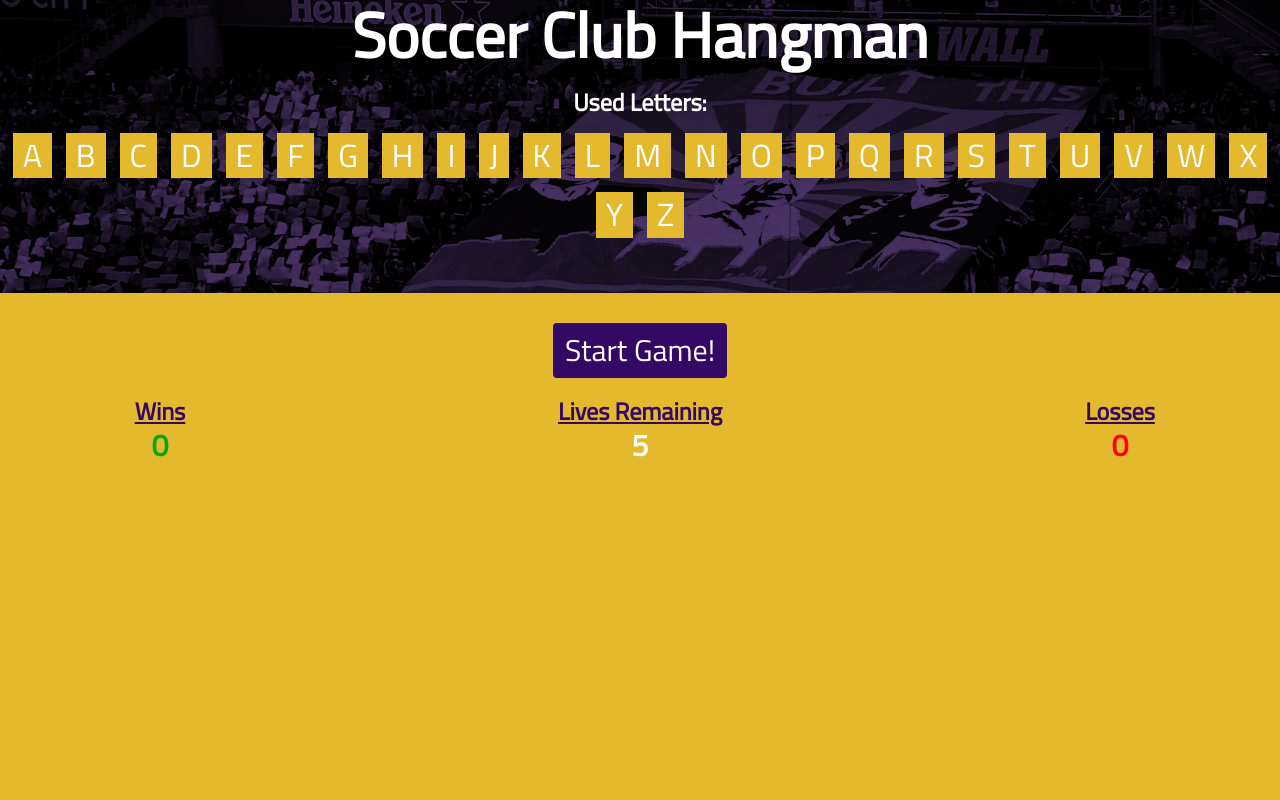
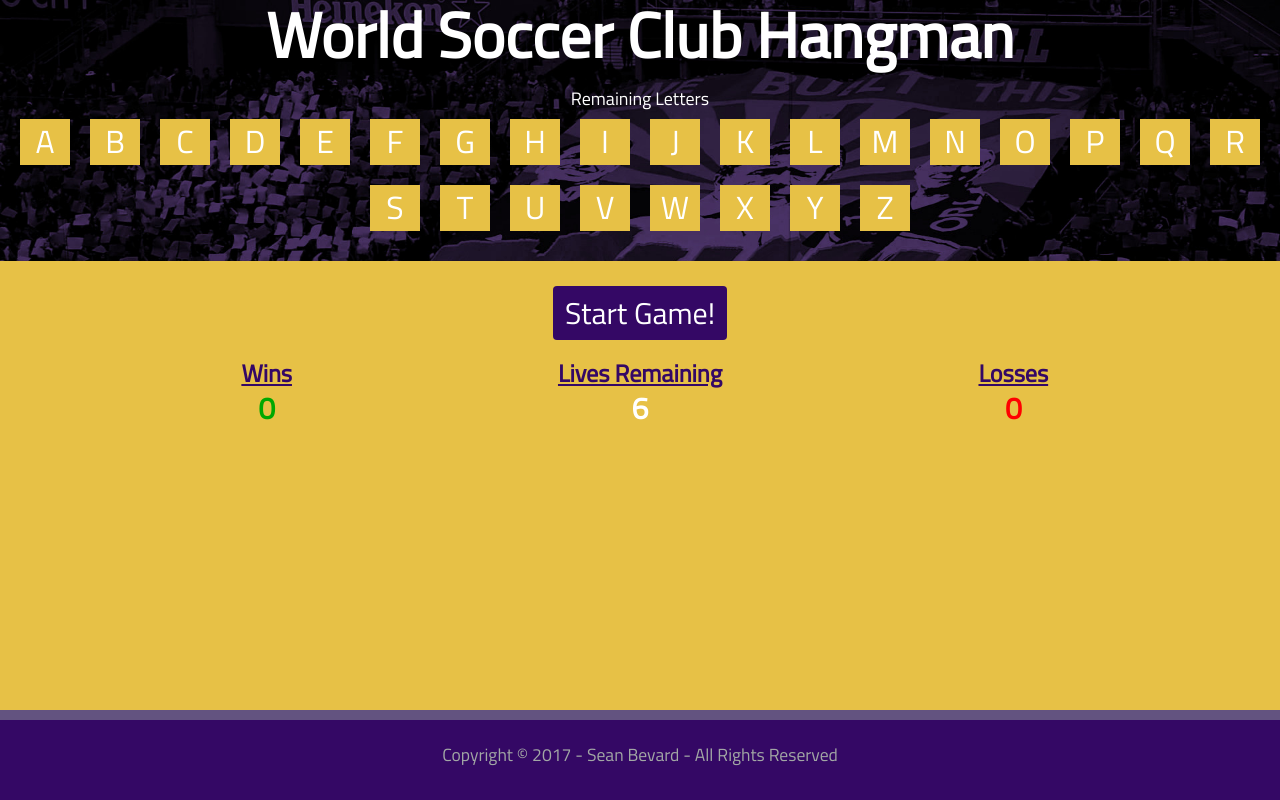
Before and after one commit to seanbevard/Hangman-Game, a PHP site: page / in a window 1280 px wide. Run offline with PHP 8.4, Linux system fonts and the light colour scheme; some libraries are stand-ins or nearby versions.

Commit message:
final touches, couple bug fixes

```diff
--- a/assets/css/style.css
+++ b/assets/css/style.css
@@ -1,9 +1,9 @@
   .letter {
-      padding: 0 10px 0 10px;
-      margin: 7px;
+      margin: 10px;
+      width:50px;
       font-size:2em;
       cursor: default;
-      background-color: #E4B92E;
+      background-color: #e7c146;
       display:inline-block;
   }
 
@@ -28,7 +28,7 @@
       display: inline;
   }
 
-  .btn, .btn:active, .btn:active:focus{
+  .btn, .btn:active,.btn:active:focus{
       font-size: 30px;
       color: #fff;
       background-color: #340865;
@@ -36,9 +36,13 @@
       margin:20px;
   }
 
-  .btn:hover, .btn:focus {
+  .btn:hover, .btn:focus{
       background-color: #220542;
       border-color: white;
+      color:#A2A7A5;
+  }
+  .btn:focus{
+    color:#fff;
   }
 
   #winsId {
@@ -78,20 +82,27 @@
       color:white;
       font-weight: 400;
       font-size: 16px;
-      background-color: #E4B92E;
+      background-color: #e7c146;
       -webkit-font-smoothing: antialiased;
       -webkit-overflow-scrolling: touch;
+        margin-bottom: 90px;
   }
 
   h1,
-  #secretWordId,
   h2,
   h3,
   h4,
   h5,
   h6 {
-      font-weight: 700;
+      font-weight: 500;
       color: #ffffff;
+  }
+  h1, #secretWordId{
+    font-weight: 700;
+  }
+  h4{
+    margin-bottom:0px;
+    margin-top:20px;
   }
   h1{
     margin-top: 0px;
@@ -99,11 +110,13 @@
   .jumbotron {
       background-color: #e3d2f5;
       padding-top:0px;
+      padding-bottom: 10px;
       background-image: url("../images/cover1.jpg");
       background-size: cover;
-      margin-bottom:10px;
+      margin-bottom:5px;
   }
 .container h3{
+  font-weight:700;
   color:#340865;
   margin:0 0 0 0;
   text-decoration: underline;
@@ -111,3 +124,23 @@
 #guessesId{
   color:white;
 }
+/*sticky footer code*/
+html {
+  position: relative;
+  min-height: 100%;
+}
+
+.footer {
+  position: absolute;
+  bottom: 0;
+  font-size:1.1em;
+  width: 100%;
+  /* Set the fixed height of the footer here */
+  height: 90px;
+  color:#A2A7A5;
+  background-color: #340865;
+  display:flex;
+  align-items:center;
+  justify-content: center;
+     border-top:10px solid #635380;
+}
--- a/assets/javascript/game.js
+++ b/assets/javascript/game.js
@@ -2,10 +2,10 @@
         // create array for letters (buttons and for validation)
         var letters = ["A", "B", "C", "D", "E", "F", "G", "H", "I", "J", "K", "L", "M", "N", "O", "P", "Q", "R", "S", "T", "U", "V", "W", "X", "Y", "Z"];
         //array for answer words
-        var clubs = ["ORLANDO-CITY", "MANCHESTER-UNITED", "BARCELONA", "LIVERPOOL", "TOTTENHAM", "REAL-MADRID", "CHELSEA", "RIVER-PLATE", "MANCHESTER-CITY", "BAYERN-MUNICH", "BORUSSIA-DORTMUND", "ARSENAL", "JUVENTUS","NEW-YORK-RED-BULLS","LOS-ANGELES-GALAXY","ATLANTA-UNITED","BOCA-JUNIORS","WEST-HAM-UNITED","EVERTON","ATLETICO-MADRID","INTER-MILAN","AC-MILAN","PARIS-SAINT-GERMAIN","LEICESTER-CITY","STOKE-CITY"];
+        var clubs = ["ORLANDO-CITY", "MANCHESTER-UNITED", "BARCELONA", "LIVERPOOL", "TOTTENHAM", "REAL-MADRID", "CHELSEA", "RIVER-PLATE", "MANCHESTER-CITY", "BAYERN-MUNICH", "BORUSSIA-DORTMUND", "ARSENAL", "JUVENTUS", "NEW-YORK-RED-BULLS", "LOS-ANGELES-GALAXY", "ATLANTA-UNITED", "BOCA-JUNIORS", "WEST-HAM-UNITED", "EVERTON", "ATLETICO-MADRID", "INTER-MILAN", "AC-MILAN", "PARIS-SAINT-GERMAIN", "LEICESTER-CITY", "STOKE-CITY"];
         //array for win/lose audio files to be able to select a random file
         var winAudio = ["win1.mp3", "win2.mp3", "win3.mp3", "win4.mp3", "win5.mp3"];
-        var loseAudio = ["lose1.mp3", "lose2.mp3","lose3.mp3","lose4.mp3"];
+        var loseAudio = ["lose1.mp3", "lose2.mp3", "lose3.mp3", "lose4.mp3"];
 
         //for loop to create used letter squares
         //(borrowed from fridge game)
@@ -20,7 +20,7 @@
 
         //initialize variables and link them to their elements
         var playerGuess;
-        var remainingGuesses = 5;
+        var remainingGuesses = 6;
         $("#guessesId").html(remainingGuesses);
         var wins = 0;
         $("#winsId").html(wins);
@@ -60,37 +60,47 @@
                     var found = false;
                     playerGuess = event.key;
                     playerGuess = playerGuess.toUpperCase();
+
                     //make sure only A-Z keys are pressed, convert to uppercase
                     //and mark letter button as used regardless of if it's in the
                     //secret word or not
                     if (validLetter(playerGuess, letters)) {
-                        // $('[data-letter="' + playerGuess + '"]').css("background-color", "#694e02");
                         $('[data-letter="' + playerGuess + '"]').css("color", "#cc0000");
                         $('[data-letter="' + playerGuess + '"]').css("opacity", "0.2");
+
                         for (i = 0; i < secretWordArray.length; i++) {
                             if (playerGuess === secretWordArray[i]) {
                                 $("." + playerGuess).html(playerGuess);
                                 found = true;
-                                checkWinner();
+
                             }
+
                         }
-                        //if letter isn't found, add it to the already guessed array
-                        //don't need this anymore unless I want to restrict multiple
-                        //guesses of the same letter (later)
-                        //if no guesses remaining, you lose.
+                        checkWinner();
+                        //if letter isn't found, check to see if it's already been
+                        //guessed before deducting a guess. afterward, push to the
+                        //already guessed array.
                         if (found === false) {
-                            alreadyGuessed.push(playerGuess);
-                            remainingGuesses = (remainingGuesses - 1);
-                            //added this so that with no guesses remaining, you can still
-                            //play until you miss without it showing -1, probably a better way to do this
-                            if (remainingGuesses === -1) {
-                                $("#guessesId").html("0");
+
+
+                            console.log(isDupe(playerGuess,alreadyGuessed));
+                            if (isDupe(playerGuess,alreadyGuessed)===false) {
+                                remainingGuesses = (remainingGuesses - 1);
+
+                            }
+                            //warn the user that they have one life left,
+                            //by turning the field red.
+                            if (remainingGuesses===1){
+                            	$("#guessesId").css("color","red")
+                            }
+                            if (remainingGuesses === 0) {
+                            	$("#guessesId").html(remainingGuesses);
                                 loser();
                             } else {
                                 $("#guessesId").html(remainingGuesses);
                             }
                         }
-
+                        	alreadyGuessed.push(playerGuess);
                     }
                 }
             };
@@ -109,55 +119,64 @@
                 }
                 return false;
             }
+            //if letter isn't found, see if it has already
+            //been entered
+            function isDupe(playerGuess, alreadyGuessed) {
+                var count = alreadyGuessed.length;
+                for (i = 0; i < count; i++) {
+                    if (alreadyGuessed[i] === playerGuess) {
+                        return true;
+                    }
+                }
+                return false;
+            }
 
             //this will play a random losing audio file and reset.
             function loser() {
                 gameOver = true;
                 losses++;
-                $("#secretWordId").css("color","red");
+                $("#secretWordId").css("color", "red");
                 $("#lossesId").html(losses);
                 var randomFile = "assets/audio/" + loseAudio[Math.floor(Math.random() * loseAudio.length)];
                 var audio = new Audio(randomFile);
                 audio.play();
-                audio.onended = function() {
-
-                }
             }
             //this will play a random winning audio file and reset.
-            function winner() {
-                wins++;
-                gameOver = true;
-                $("#secretWordId").css("color","#00a800");
-                $("#secretWordId").css("letter-spacing","3px");
-                $("#winsId").html(wins);
-                var randomFile = "assets/audio/" + winAudio[Math.floor(Math.random() * winAudio.length)];
-                var audio = new Audio(randomFile);
-                audio.play();
-                audio.onended = function() {
-
-                }
-            }
 
             //this will reset everything
             //on a win or a loss.
             function reset() {
+            	$("#guessesId").css("color","white");
+            	$(".btn-success").html("Restart!");
+            	$("#instructions").html("Press a key to play!");
                 $("#guessesId").empty();
                 $("#guessesId").empty();
                 $("#secretWordId").empty();
-                $("#secretWordId").css("color","white");
+                $("#secretWordId").css("color", "white");
                 $('.letter').css("background-color", "#E4B92E");
                 $('.letter').css("opacity", "1");
                 $('.letter-button-color').css("color", "#ffffff");
-                remainingGuesses = 5;
+                remainingGuesses = 6;
                 $("#guessesId").html(remainingGuesses);
+                alreadyGuessed = [];
             }
             //this will have to check for a winner
             //after every guess.
             function checkWinner() {
                 if (secretWordId.textContent === secretWord) {
-                    winner();
+                    console.log(secretWordId.textContent);
+                    console.log(secretWord);
+                    wins++;
+                    gameOver = true;
+                    $("#secretWordId").css("color", "#00a800");
+                    $("#secretWordId").css("letter-spacing", "3px");
+                    $("#winsId").html(wins);
+                    var randomFile = "assets/audio/" + winAudio[Math.floor(Math.random() * winAudio.length)];
+                    var audio = new Audio(randomFile);
+                    audio.play();
+                }
 
-                };
-            }
+            };
+
         });
     });
--- a/index.html
+++ b/index.html
@@ -2,7 +2,7 @@
 <HTML lang="en">
 
 <HEAD>
-    <TITLE>Soccer Club Hangman</TITLE>
+    <TITLE>World Soccer Club Hangman</TITLE>
     <title>jQuery Calculator</title>
     <!-- Added link to the jQuery Library -->
     <script src="https://ajax.googleapis.com/ajax/libs/jquery/3.1.1/jquery.min.js"></script>
@@ -15,25 +15,29 @@
 
 <BODY>
     <div class="jumbotron">
-        <h1 class="text-center">Soccer Club Hangman</h1>
+        <h1 class="text-center">World Soccer Club Hangman</h1>
         <h1 class="text-center" id="secretWordId"></h1>
-        <h3 class="text-center">Used Letters:</h3>
+        <h4 class="text-center">Remaining Letters</h4>
         <div align="center" id="buttons"></div>
+         <h5 class="text-center" id="instructions"></h5>
     </div>
     <div class="container text-center">
         <h3 class="text-center"><button type="button"  class="centered btn btn-success">Start Game!</button></h3>
         <div class="row justify-content-md-center">
-            <div class="col-md-3 col-centered">
+            <div class="col-md-5 col-centered">
                 <h3>Wins</h3><p id="winsId"></p>
             </div>
-            <div class="col-md-6 col-centered">
+            <div class="col-md-2 col-centered">
                 <h3>Lives Remaining</h3><p id="guessesId"></p>
             </div>
-            <div class="col-md-3 col-centered">
+            <div class="col-md-5 col-centered">
                 <h3>Losses</h3><p id="lossesId"></p>
             </div>
         </div>
     </div>
+        <footer class="footer">
+        <p>Copyright © 2017 - Sean Bevard - All Rights Reserved</p>
+    </footer>
 </BODY>
 
 </HTML>
```
